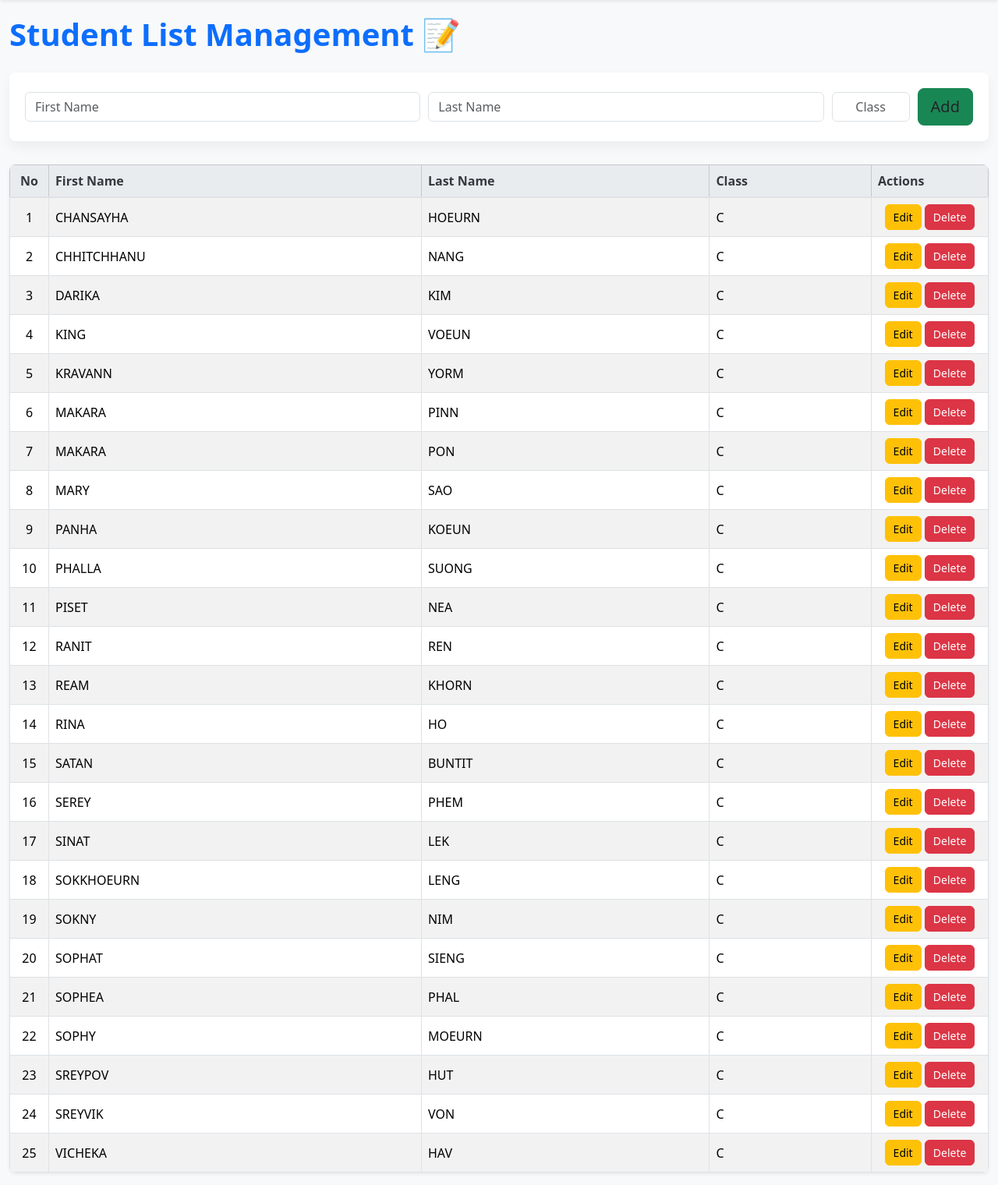
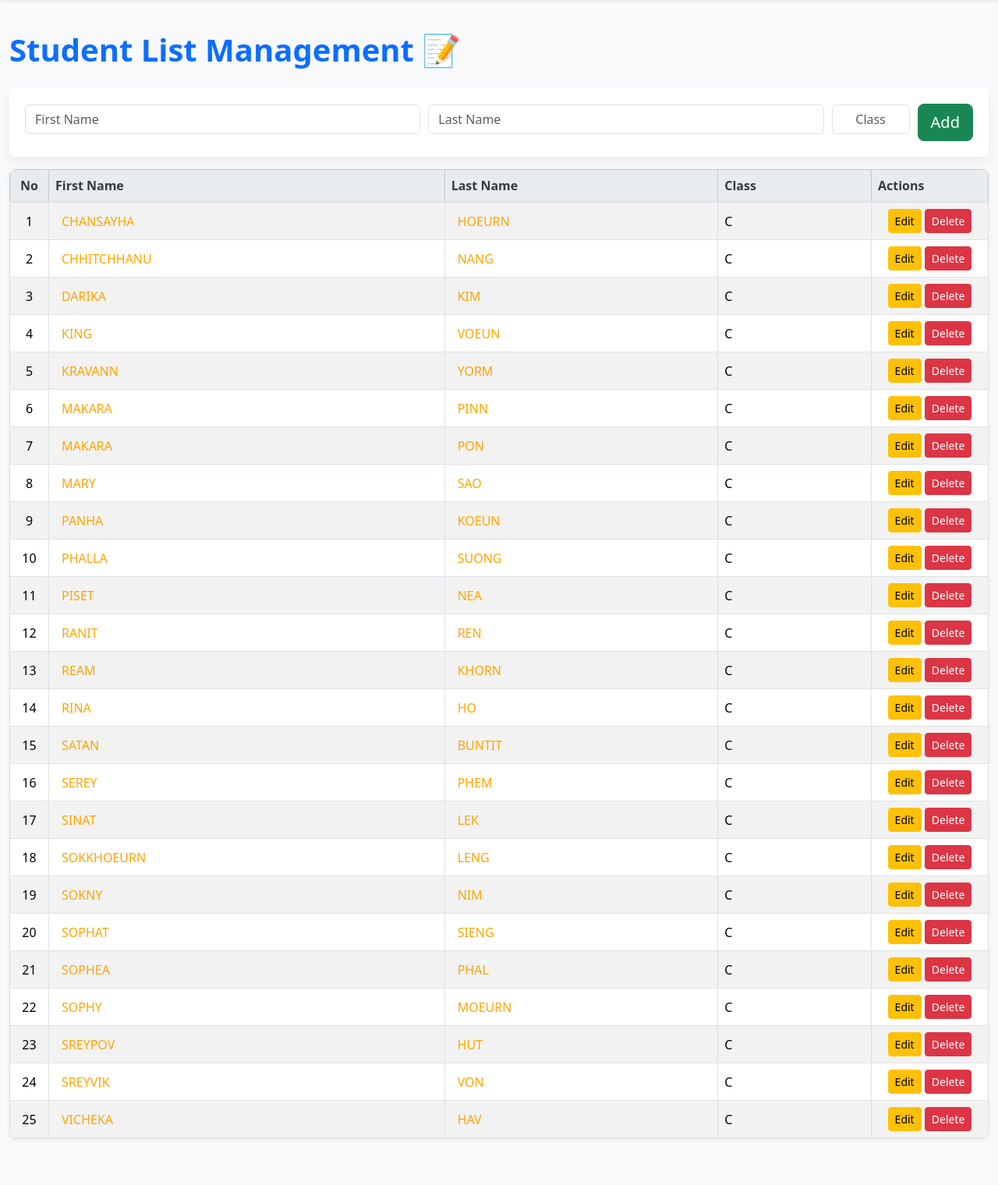
Before and after one commit to Kimdarika/Analysis-student-performance-project-Darika, a Flask app: page /student-profile in a window 1280 px wide. Shown: the part 80-1600 px from the top of the page at 78% size. After the commit the page ends 1542 px from the top, so only its background shows below. Run offline with Flask 3, Linux system fonts and the light colour scheme; the visitor is signed in with stand-in values (Sample User, id 1).

Commit message:
fix code student-profile

```diff
--- a/app.py
+++ b/app.py
@@ -259,10 +259,6 @@ def teacher_insights():
 def trends():
     return render_template("trends.html")
 
-
-
-
-
 # --- Application Entry Point ---
 if __name__ == '__main__':
     app.run(debug=True)
--- a/templates/dashboard.html
+++ b/templates/dashboard.html
@@ -61,7 +61,7 @@
                 <div class="card card-shadow h-100 border-start border-warning border-5">
                     <div class="card-body">
                         <p class="card-text text-muted mb-1">Top Performer</p>
-                        <h5 class="card-title text-warning fw-bold">Alex Johnson</h5> <small class="text-muted">(96.2% Score)</small> </div>
+                        <h5 class="card-title text-warning fw-bold">Chhitchhanut Nang </h5> <small class="text-muted">(96.2% Score)</small> </div>
                 </div>
             </div>
             <div class="col-xl-3 col-md-6">
--- a/templates/student-profile.html
+++ b/templates/student-profile.html
@@ -5,23 +5,40 @@
     <meta name="viewport" content="width=device-width, initial-scale=1.0">
     <title>Student List</title>
     <link rel="stylesheet" href="/static/css/navbar.css">
-    <link rel="stylesheet" href="/static/js/navbar.js">
     <link href="https://cdn.jsdelivr.net/npm/bootstrap@5.3.3/dist/css/bootstrap.min.css" rel="stylesheet">
     <script src="https://cdn.jsdelivr.net/npm/chart.js"></script>
     <link rel="stylesheet" href="/static/css/student-profile.css">
-
+    <style>
+        /* Clean, simple style for student names */
+        .student-name {
+            display: inline-block;
+            padding: 3px 8px;
+            border-radius: 8px;
+            color: #fff;
+            text-decoration: none;
+            transition: background-color 0.2s;
+        }
+        .student-name.first,
+        .student-name.last {
+            color: orange;
+        }
+        .student-name:hover {
+            background-color: #d3d3d3;
+        }
+    </style>
 </head>
 <body class="p-6">
+
+    <!-- Navbar -->
     <nav class="navbar navbar-expand-lg navbar-dark bg-primary shadow-sm fixed-top">
         <div class="container-fluid">
             <a class="navbar-brand fw-bold" href="index.html">Student Analyzer</a>
             <button class="navbar-toggler" type="button" data-bs-toggle="collapse" data-bs-target="#navbarNav">
                 <span class="navbar-toggler-icon"></span>
             </button>
-
             <div class="collapse navbar-collapse" id="navbarNav">
                 <ul class="navbar-nav ms-auto">
-                <li class="nav-item"><a class="nav-link active" aria-current="page" href="/dashboard">🏠 Dashboard</a></li>
+                    <li class="nav-item"><a class="nav-link active" href="/dashboard">🏠 Dashboard</a></li>
                     <li class="nav-item"><a class="nav-link" href="/student-profile">👩‍🎓 Student Management</a></li>
                     <li class="nav-item"><a class="nav-link" href="/subject-analysis">📘 Subject Analysis</a></li>
                     <li class="nav-item"><a class="nav-link" href="/comparison">📈 Comparison</a></li>
@@ -34,18 +51,17 @@
         </div>
     </nav>
 
-    <div class="container-fluid">
-        <h1 class="">Student List Management 📝</h1>
-
+    <!-- Main Container -->
+    <div class="container-fluid" style="margin-top: 100px;">
+        <h1>Student List Management 📝</h1>
         <div id="statusMessage" class="success-message"></div>
 
-        <div class="input-container">
-            <input id="firstName" type="text" placeholder="First Name" class="form-control">
-            <input id="lastName" type="text" placeholder="Last Name" class="form-control">
-            <input id="className" type="text" placeholder="Class" class="form-control">
-
+        <div class="input-container mb-3">
+            <input id="firstName" type="text" placeholder="First Name" class="form-control mb-2">
+            <input id="lastName" type="text" placeholder="Last Name" class="form-control mb-2">
+            <input id="className" type="text" placeholder="Class" class="form-control mb-2">
             <div id="actionButtons">
-                <button id="mainActionButton" onclick="addStudent()" class="btn btn-lg btn-add">Add</button>
+                <button id="mainActionButton" onclick="addStudent()" class="btn btn-lg btn-success">Add</button>
             </div>
         </div>
 
@@ -59,8 +75,7 @@
                     <th>Actions</th>
                 </tr>
             </thead>
-            <tbody id="tableBody">
-                </tbody>
+            <tbody id="tableBody"></tbody>
         </table>
     </div>
 
@@ -104,26 +119,25 @@
             const statusMessage = document.getElementById('statusMessage');
             statusMessage.innerHTML = message;
             statusMessage.style.opacity = '1';
-
-            // Hide the message after 3 seconds
-            setTimeout(() => {
-                statusMessage.style.opacity = '0';
-            }, 3000);
+            setTimeout(() => { statusMessage.style.opacity = '0'; }, 3000);
         }
 
         function renderTable() {
             const tbody = document.getElementById('tableBody');
             tbody.innerHTML = "";
             students.forEach((student, index) => {
+                const firstNameLink = `<a href="/trends?first=${student.first}&last=${student.last}&class=${student.class}" class="student-name first">${student.first}</a>`;
+                const lastNameLink = `<a href="/trends?first=${student.first}&last=${student.last}&class=${student.class}" class="student-name last">${student.last}</a>`;
+
                 const row = document.createElement('tr');
                 row.innerHTML = `
                     <td>${index + 1}</td>
-                    <td>${student.first}</td>
-                    <td>${student.last}</td>
+                    <td>${firstNameLink}</td>
+                    <td>${lastNameLink}</td>
                     <td>${student.class}</td>
                     <td>
-                        <button onclick="editStudent(${index})" class="btn btn-warning btn-edit">Edit</button>
-                        <button onclick="deleteStudent(${index})" class="btn btn-danger btn-delete">Delete</button>
+                        <button onclick="editStudent(${index})" class="btn btn-warning btn-sm">Edit</button>
+                        <button onclick="deleteStudent(${index})" class="btn btn-danger btn-sm">Delete</button>
                     </td>
                 `;
                 tbody.appendChild(row);
@@ -140,90 +154,68 @@
             isEditing = false;
             editIndex = -1;
             mainActionButton.textContent = 'Add';
-            mainActionButton.classList.remove('btn-save');
-            mainActionButton.classList.remove('btn-info'); // Remove Bootstrap's default info color
-            mainActionButton.classList.add('btn-add');
+            mainActionButton.classList.remove('btn-info');
+            mainActionButton.classList.add('btn-success');
 
-            // Remove the Cancel button if it exists
             const cancelButton = document.getElementById('cancelEditButton');
-            if (cancelButton) {
-                cancelButton.remove();
-            }
+            if(cancelButton) cancelButton.remove();
             clearInputs();
         }
 
         function addStudent() {
-            const firstNameInput = document.getElementById('firstName');
-            const lastNameInput = document.getElementById('lastName');
-            const classNameInput = document.getElementById('className');
-
-            const first = firstNameInput.value.trim();
-            const last = lastNameInput.value.trim();
-            const cls = classNameInput.value.trim();
-
-            if(!first || !last || !cls) {
+            const first = document.getElementById('firstName').value.trim();
+            const last = document.getElementById('lastName').value.trim();
+            const cls = document.getElementById('className').value.trim();
+            if(!first || !last || !cls){
                 alert('Please fill all fields');
                 return;
             }
 
-            if (isEditing) {
-                // Save changes to the existing student
+            if(isEditing){
                 students[editIndex] = {first, last, class: cls};
-                showSuccessMessage(`✅ Successfully **SAVED** ${first} ${last}'s details.`);
+                showSuccessMessage(`✅ Successfully SAVED ${first} ${last}`);
             } else {
-                // Add new student
                 students.push({first, last, class: cls});
-                showSuccessMessage(`➕ Successfully **ADDED** **${first} ${last}** to the list.`);
+                showSuccessMessage(`➕ Successfully ADDED ${first} ${last}`);
             }
-
             renderTable();
             resetAddState();
         }
 
-        function deleteStudent(index) {
-            const studentName = students[index].first + " " + students[index].last;
-            if(confirm(`Are you sure you want to delete ${studentName}?`)){
+        function deleteStudent(index){
+            if(confirm(`Are you sure you want to delete ${students[index].first} ${students[index].last}?`)){
                 students.splice(index, 1);
                 renderTable();
-                showSuccessMessage(`❌ Successfully **DELETED** ${studentName}.`);
-
-                // If the user deletes a student while editing, reset the form
-                if(index === editIndex || students.length === 0) {
-                     resetAddState();
-                }
+                showSuccessMessage(`❌ Successfully DELETED student`);
+                if(index === editIndex || students.length === 0) resetAddState();
             }
         }
 
-        function editStudent(index) {
+        function editStudent(index){
             const student = students[index];
-
-            // Populate input fields with student data
             document.getElementById('firstName').value = student.first;
             document.getElementById('lastName').value = student.last;
             document.getElementById('className').value = student.class;
 
-            // Set editing state
             isEditing = true;
             editIndex = index;
 
-            // Change the "Add" button to "Save"
             mainActionButton.textContent = 'Save';
-            mainActionButton.classList.remove('btn-add');
-            mainActionButton.classList.add('btn-save', 'btn-info'); // Use custom btn-save and Bootstrap's btn-info
+            mainActionButton.classList.remove('btn-success');
+            mainActionButton.classList.add('btn-info');
 
-            // Add the "Cancel" button if it doesn't exist
-            if (!document.getElementById('cancelEditButton')) {
+            if(!document.getElementById('cancelEditButton')){
                 const cancelButton = document.createElement('button');
                 cancelButton.id = 'cancelEditButton';
                 cancelButton.textContent = 'Cancel';
-                cancelButton.className = 'btn btn-secondary btn-cancel';
+                cancelButton.className = 'btn btn-secondary ms-2';
                 cancelButton.onclick = resetAddState;
                 actionButtonsDiv.appendChild(cancelButton);
             }
         }
 
-        // Initial render
         renderTable();
     </script>
+
 </body>
 </html>
```
Also changed, not shown: templates/trends.html (line endings or trailing spaces). Lines whose indentation alone changed are shown as unchanged.
